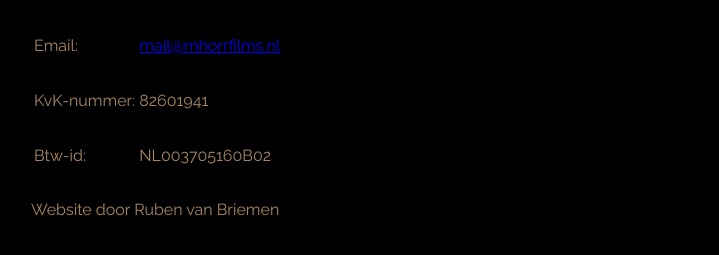
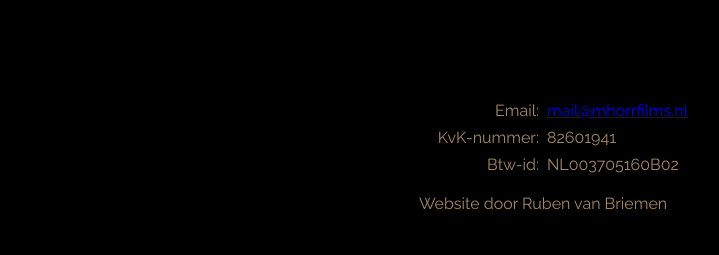
Before and after one commit to cbasje/mhorrfilms, an Astro site: page /bruiloft in a window 1280 px wide. Shown: the part 1536-1791 px from the top of the page, without its empty margins (97-816 px from the left). After the commit the page ends 1765 px from the top, so only its background shows below. Built offline with nearby package versions, Linux system fonts and the light colour scheme; Astro itself is replaced by a stand-in of ours.

Commit message:
Update Voetnoot

```diff
--- a/src/components/Voetnoot.astro
+++ b/src/components/Voetnoot.astro
@@ -1,21 +1,44 @@
 <footer>
     <table>
         <tr>
-            <td id="links"><p>Email:</p></td>
-            <td id="rechts">
-                <p>
-                    <a href="mailto:mail@mhorrfilms.nl"> mail@mhorrfilms.nl</a>
-                </p>
+            <td class="links">Email:</td>
+            <td class="rechts">
+                <a href="mailto:mail@mhorrfilms.nl"> mail@mhorrfilms.nl</a>
             </td>
         </tr>
         <tr>
-            <td id="links"><p>KvK-nummer:</p></td>
-            <td id="rechts"><p>82601941</p></td>
+            <td class="links">KvK-nummer:</td>
+            <td class="rechts">82601941</td>
         </tr>
         <tr>
-            <td id="links"><p>Btw-id:</p></td>
-            <td id="rechts"><p>NL003705160B02</p></td>
+            <td class="links">Btw-id:</td>
+            <td class="rechts">NL003705160B02</td>
         </tr>
     </table>
     <p>Website door Ruben van Briemen</p>
 </footer>
+
+<style lang="scss">
+    footer {
+        display: flex;
+        flex-direction: column;
+        align-items: center;
+
+        table {
+            width: 100%;
+            border-collapse: collapse;
+            table-layout: fixed;
+
+            td {
+                padding: 0.25rem;
+
+                &.links {
+                    text-align: right;
+                }
+                &.rechts {
+                    text-align: left;
+                }
+            }
+        }
+    }
+</style>
--- a/src/pages/bruiloft.astro
+++ b/src/pages/bruiloft.astro
@@ -36,9 +36,9 @@ import Hero from "../components/Hero.astro";
                 allow="encrypted-media; picture-in-picture"
                 allowfullscreen></iframe>
         </p>
+    </main>
 
-        <Voetnoot />
-    </main>
+    <Voetnoot />
 </Layout>
 
 <style lang="scss"></style>
--- a/src/pages/index.astro
+++ b/src/pages/index.astro
@@ -22,7 +22,7 @@ import Layout from "../layouts/Layout.astro";
 
     <main>
         <FilmLijst />
+    </main>
 
-        <Voetnoot />
-    </main>
+    <Voetnoot />
 </Layout>
```
